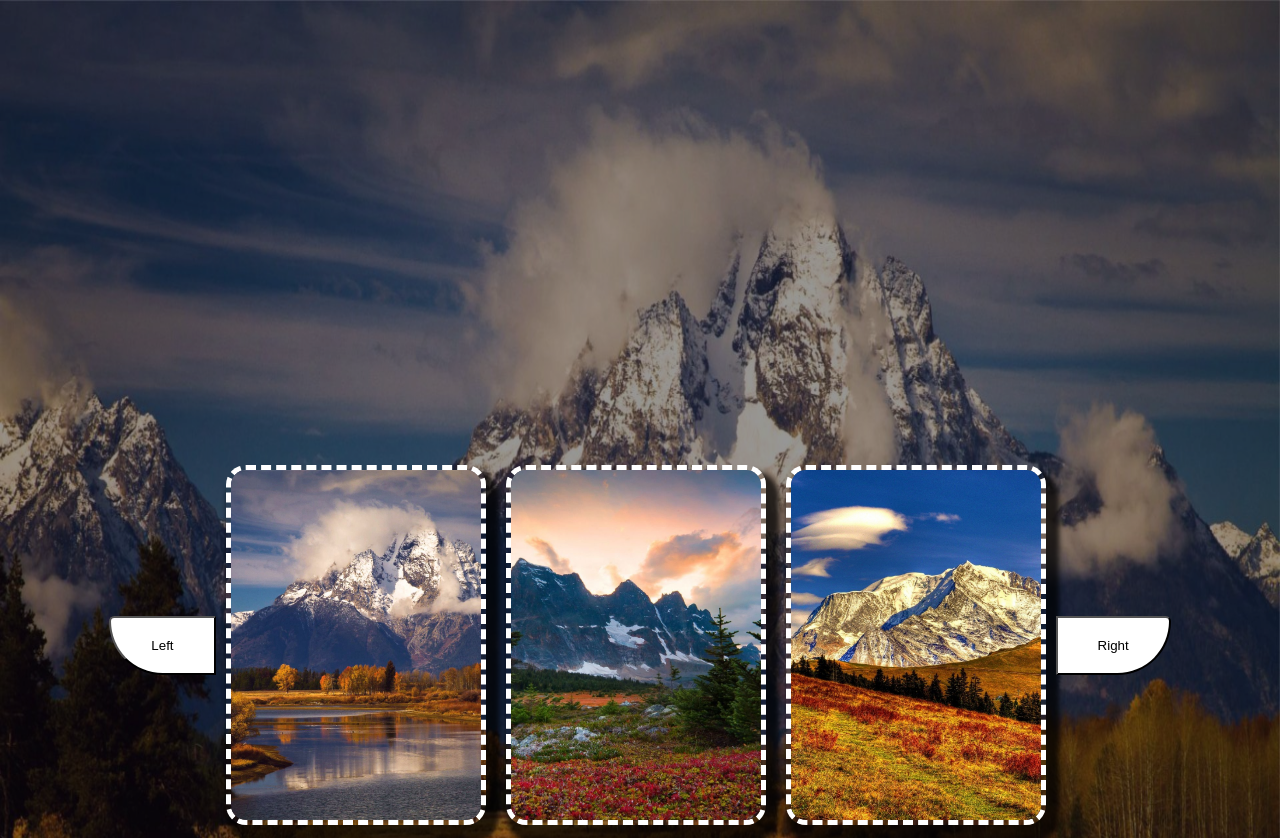
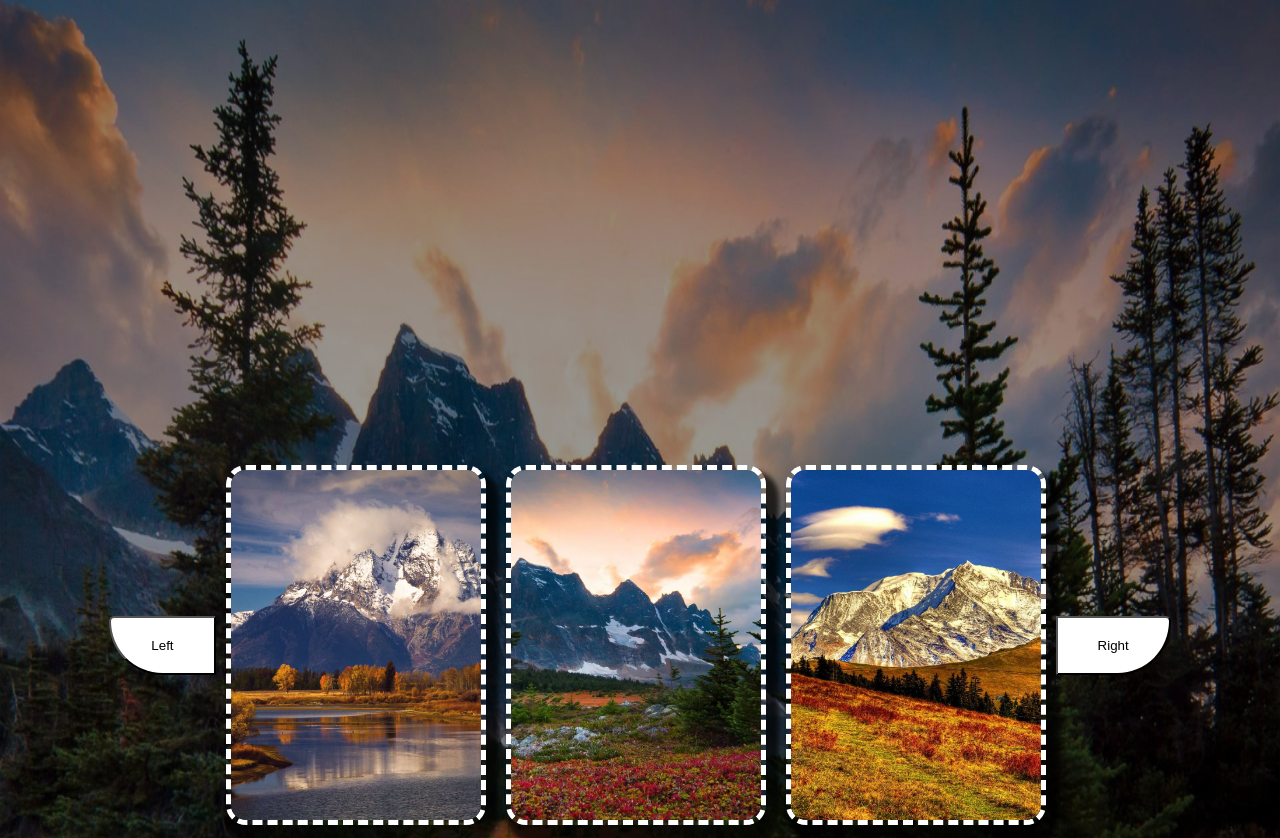
Before and after one commit to D2MIN/s0177102.github.io, a plain HTML site: page index.html in a window 1280 px wide. Shown: the top 838 px of the page. Drawn offline with nearby package versions, Linux system fonts and the light colour scheme; files that its build step writes are made by us from their sources.

Commit message:
change 2 to 7 task

```diff
--- a/styleSCSS.scss
+++ b/styleSCSS.scss
@@ -11,7 +11,7 @@ body{
         display: flex;
         justify-content: center;
         align-items: center;
-        background-image: url("img/one.jpg");
+        background-image: url("img/two.jpg");
         background-size: 100% 100%;
 
         .opasity{
```
